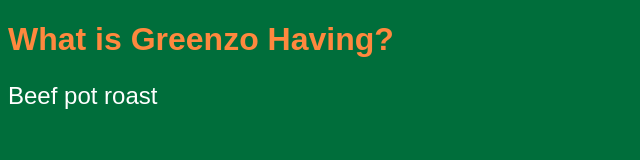
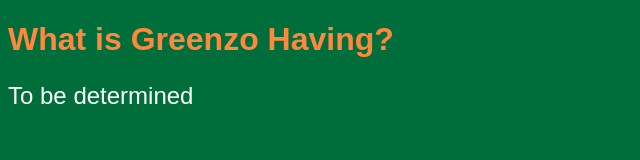
Before and after one commit to hungryirish/whatisgreenzohavingfordinner, a plain HTML site: page index.html in a window 1280 px wide. Shown: the full height of the page, 0-640 px from the left. Drawn offline with Linux system fonts and the light colour scheme.

Commit message:
Update index.html

```diff
--- a/index.html
+++ b/index.html
@@ -22,6 +22,6 @@
 	</head>
 	<body>
 		<h1>What is Greenzo Having?</h1>
-		<p>Beef pot roast</p>
+		<p>To be determined</p>
 	</body>
 </html>
```
